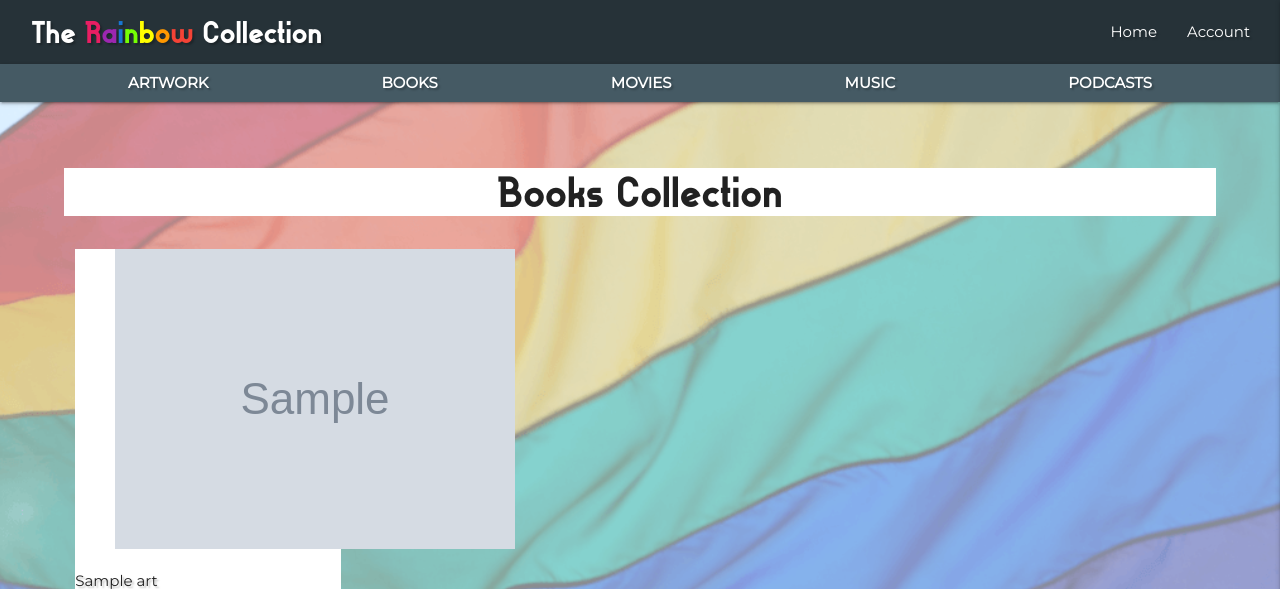
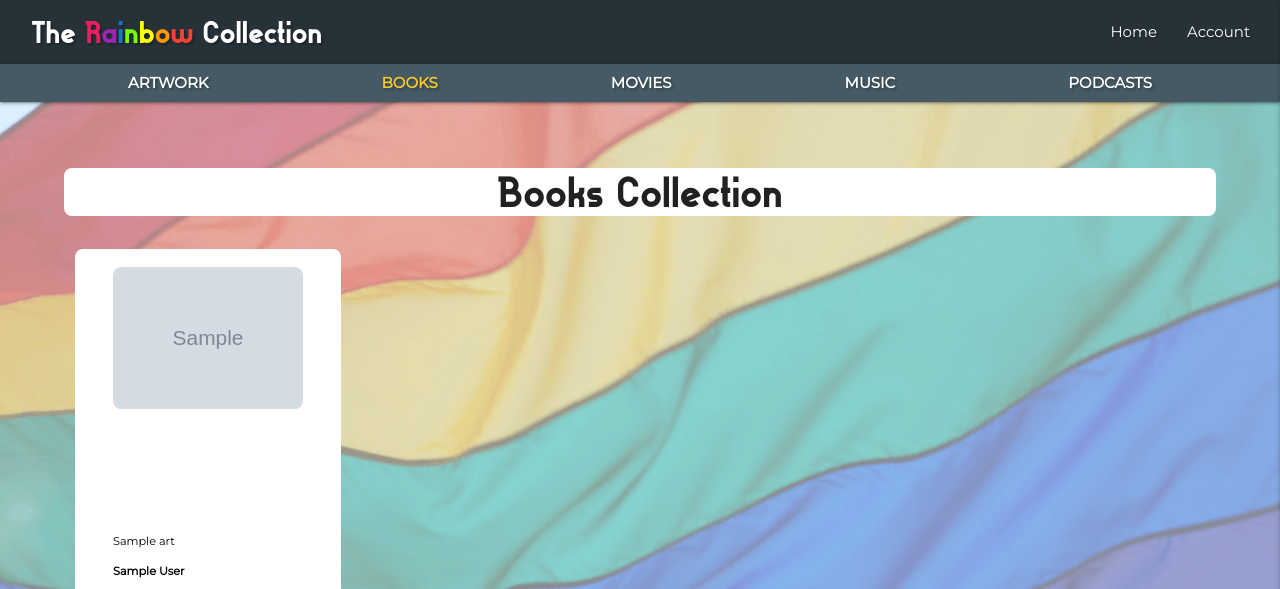
Before and after one commit to irasan/hackpride2021, a Flask app: page /category/books in a window 1280 px wide. Shown: the top 589 px of the page. Run offline with Flask 2, Linux system fonts and the light colour scheme; grey boxes marked "Sample" are stand-in pictures; a database or web service that is not in the repository returns one stand-in record (values such as "Sample title"); some libraries are stand-ins or nearby versions.

Commit message:
Update styles and layuot

```diff
--- a/app.py
+++ b/app.py
@@ -239,6 +239,7 @@ def approve_art(id):
     """
     mongo.db.art.find_one_and_update(
         {"_id": ObjectId(id)}, {"$set": {"is_approved": True}})
+    flash("Suggestion Approved")
     return redirect(url_for("admin"))
 
 
@@ -247,9 +248,8 @@ def approve_art(id):
 def logout():
     # remove user from session cookies
     flash("You Have Been Logged Out")
-    # session.pop("user")
-    # session.pop("is_admin")
     session.clear()
+    flash("You Have Been Logged Out")
     return redirect(url_for("login"))
 
 
--- a/static/css/style.css
+++ b/static/css/style.css
@@ -47,7 +47,7 @@ h1, h2, h3, h4 {
 }
 
 .font-gilbert {
-    font-family: "gilbert", "Bangers", sans-serif;
+    font-family: "Gilbert", "Bangers", sans-serif;
 }
 
 .text-shadow {
@@ -72,14 +72,11 @@ h1, h2, h3, h4 {
     background-color: rgba(255, 255, 255, 0.5);
 }
 
-<<<<<<< HEAD
 .br-8px {
     border-radius: 8px;
 }
 
 
-=======
->>>>>>> 87f668c03b51b4673c1073ac7441d322a419d511
 /*------ PRELOADER -----*/
 #preloader {
     position: fixed;
@@ -158,6 +155,7 @@ nav .nav-wrapper .col a {
 }
 
 nav .nav-wrapper .col a:hover,
+nav .nav-wrapper .col a.active,
 .fa-bars:hover {
     color: #ffca28;
 }
@@ -206,53 +204,30 @@ nav #account-dropdown li:hover {
   right: 0;
   bottom: 60px;
 }
+
+
 /* HOME */
-
 .about {
-    text-align: center;
-    font-size:xx-large;
+    font-size: xx-large;
     font-weight: 900;
-    max-width: 900px;
-    margin: 0 auto;
+    padding: 1em;
 }
 
-.recommend {
-    display: -ms-grid;
-    display: grid;
-    -ms-grid-columns: 1fr;
-    grid-template-columns: 1fr;
-    grid-gap: 15px;
-    padding: 20px 20px 150px 20px;
-    background-color: rgba(0, 0, 0, 0.5);
-    border-radius: 15px;
+
+/* RECOMMEND */
+.recommend .btn-large {
+    border-radius: 8px;
+    margin: 0.5em 1em;
+    width: 75%;
 }
 
-<<<<<<< HEAD
 /*CATEGORY*/
 
 .library {
     padding-bottom: 3px;
     padding-top: 3px;
     border-radius: 8px;
-=======
-.recommend h2 {
-    color:white;
 }
-.recommend .buttons {
-    background-color: white;
-    color: black;
-    padding: 10px 35px;
-    border-radius: 15px;
-    display: inline-block;
-    text-decoration: none;
-    -webkit-transition: .3s;
-    -o-transition: .3s;
-    transition: .3s;
->>>>>>> 87f668c03b51b4673c1073ac7441d322a419d511
-}
-
-
-
 
 /* HR */
 hr.divider {
@@ -371,7 +346,6 @@ hr.divider::before {
     to {top: 0; opacity: 0;}
 }
 
-
 /* REGISTER */
 #register,
 #login {
@@ -424,11 +398,7 @@ hr.divider::before {
         -ms-grid-row-align: center;
         align-self: center;
     justify-items: center;
-<<<<<<< HEAD
     border-radius: 8px;
-=======
-    background-color: rgba(0, 0, 0, 0.5);
->>>>>>> 87f668c03b51b4673c1073ac7441d322a419d511
 }
 
 .card-list li {
@@ -556,11 +526,15 @@ hr.divider::before {
     opacity: 0.9;
 }
 
+.card-list .flag {
+    vertical-align: middle;
+}
+
 
 /* REVIEWS */
 .review-bubble {
     border-radius: 8px;
-    background: #fffde7;
+    background: #FFFDE7;
     margin-bottom: 10px;
     margin-top: 0;
     padding: 5px 20px;
@@ -577,10 +551,8 @@ hr.divider::before {
 
 #save-icon {
     padding: 10px;
-/* FORM */
-.add-border {
-    border: 1px solid #CFEBDF;
 }
+
 
 /* FORM */
 .suggestion-form {
@@ -608,6 +580,7 @@ hr.divider::before {
 .collection .collection-item.avatar:not(.circle-clipper)>.circle,
 .collection .collection-item.avatar :not(.circle-clipper)>.circle {
     width: unset;
+    max-width: 50px;
     height: 60px;
 }
 
--- a/static/js/script.js
+++ b/static/js/script.js
@@ -27,10 +27,22 @@ $(document).ready(function () {
     });
 
     // update "active" sub-navbar link
-    // if (window.location.href.indexOf("franky") > -1) {
-    //     alert("your url contains the name franky");
-    // }
-    console.log(window.location.href);
+    if (window.location.pathname.indexOf("/category/artwork") > -1) {
+        $(".subnav").removeClass("active");
+        $("#artwork-nav").addClass("active");
+    } else if (window.location.pathname.indexOf("/category/books") > -1) {
+        $(".subnav").removeClass("active");
+        $("#book-nav").addClass("active");
+    } else if (window.location.pathname.indexOf("/category/movies") > -1) {
+        $(".subnav").removeClass("active");
+        $("#movie-nav").addClass("active");
+    } else if (window.location.pathname.indexOf("/category/music") > -1) {
+        $(".subnav").removeClass("active");
+        $("#music-nav").addClass("active");
+    } else if (window.location.pathname.indexOf("/category/podcasts") > -1) {
+        $(".subnav").removeClass("active");
+        $("#podcast-nav").addClass("active");
+    }
 
     // passwords must match
     $("#register").attr("disabled", true);
--- a/templates/category.html
+++ b/templates/category.html
@@ -4,21 +4,30 @@
 <h3 class="center-align white br-8px">{{ category|title }} Collection</h3>
 
 <div class="row">
+
     {% for item in art|reverse %}
-
+    <a href="{{ url_for('artpiece', id=item._id) }}">
         <div class="col s12 m6 l3">
             <ul class="white library">
                 <div class="card-list">
-        <li><figure>
+                    <li>
+                        <figure>
                             <img src="{{ item.image }}" alt="{{ item.title }}" onerror="this.onerror=null;this.src='{{ url_for('static', filename='images/no_img.png') }}';">
-        </figure></li>
-        <li><p class="text-shadow">{{ item.title|truncate(20) }}</p></li>
-        <li><p class="text-shadow">{{ item.author|truncate(20) }}</p></li>
-        <li><p class="text-shadow">{{ item.year }}</p></li>
-
+                        </figure>
+                    </li>
+                    <li><p class="black-text"><small>{{ item.title|truncate(20) }}</small></p></li>
+                    <li><p class="black-text bold"><small>{{ item.author|truncate(20) }}</small></p></li>
+                    <li>
+                        <p class="black-text">
+                            <img src="https://www.countryflags.io/{{ item.country }}/flat/24.png" alt="{{ item.country }}" class="flag">
+                            {{ item.year }}
+                        </p>
+                    </li>
                 </div>
             </ul>
         </div>
+    </a>
     {% endfor %}
+
 </div>
 {% endblock %}
--- a/templates/home.html
+++ b/templates/home.html
@@ -95,7 +95,7 @@
         {% endif %}
     {% endfor %}
     <li class="col center-align">
-        <a href="{{ url_for('category', category='music') }}">
+        <a href="{{ url_for('category', category='movies') }}">
             <h1 class="green-text text-accent-3 text-shadow">VIEW ALL</h1>
             <span class="btn-large green accent-3 black-text bold text-shadow hoverable">MOVIES</span>
         </a>
--- a/templates/partials/cards.html
+++ b/templates/partials/cards.html
@@ -11,6 +11,7 @@
     <p class="black-text bold">{{ item.title|truncate(50) }}</p>
     <p class="grey-text text-darken-1 bold">{{ item.author|truncate(50) }}</p>
     <p class="black-text bold">
-        <img src="https://www.countryflags.io/{{ item.country }}/flat/24.png" alt="{{ item.country }}">
+        <img src="https://www.countryflags.io/{{ item.country }}/flat/24.png" alt="{{ item.country }}" class="flag">
+        {{ item.year }}
     </p>
 </li>
--- a/templates/partials/navbar.html
+++ b/templates/partials/navbar.html
@@ -81,23 +81,23 @@
 <nav id="category-menu">
     <div class="nav-wrapper blue-grey darken-2 text-shadow">
         <div class="col s12">
-            <a href="{{ url_for('category', category='artwork') }}">
+            <a href="{{ url_for('category', category='artwork') }}" id="artwork-nav" class="subnav">
                 <span class="hide-on-small-only bold">Artwork</span>
                 <i class="fas fa-palette hide-on-med-and-up"></i>
             </a>
-            <a href="{{ url_for('category', category='books') }}">
+            <a href="{{ url_for('category', category='books') }}" id="book-nav" class="subnav">
                 <span class="hide-on-small-only bold">Books</span>
                 <i class="fas fa-book hide-on-med-and-up"></i>
             </a>
-            <a href="{{ url_for('category', category='movies') }}">
+            <a href="{{ url_for('category', category='movies') }}" id="movie-nav" class="subnav">
                 <span class="hide-on-small-only bold">Movies</span>
                 <i class="fas fa-film hide-on-med-and-up"></i>
             </a>
-            <a href="{{ url_for('category', category='music') }}">
+            <a href="{{ url_for('category', category='music') }}" id="music-nav" class="subnav">
                 <span class="hide-on-small-only bold">Music</span>
                 <i class="fas fa-music hide-on-med-and-up"></i>
             </a>
-            <a href="{{ url_for('category', category='podcasts') }}">
+            <a href="{{ url_for('category', category='podcasts') }}" id="podcast-nav" class="subnav">
                 <span class="hide-on-small-only bold">Podcasts</span>
                 <i class="fas fa-podcast hide-on-med-and-up"></i>
             </a>
```
Lines whose indentation alone changed are shown as unchanged.
